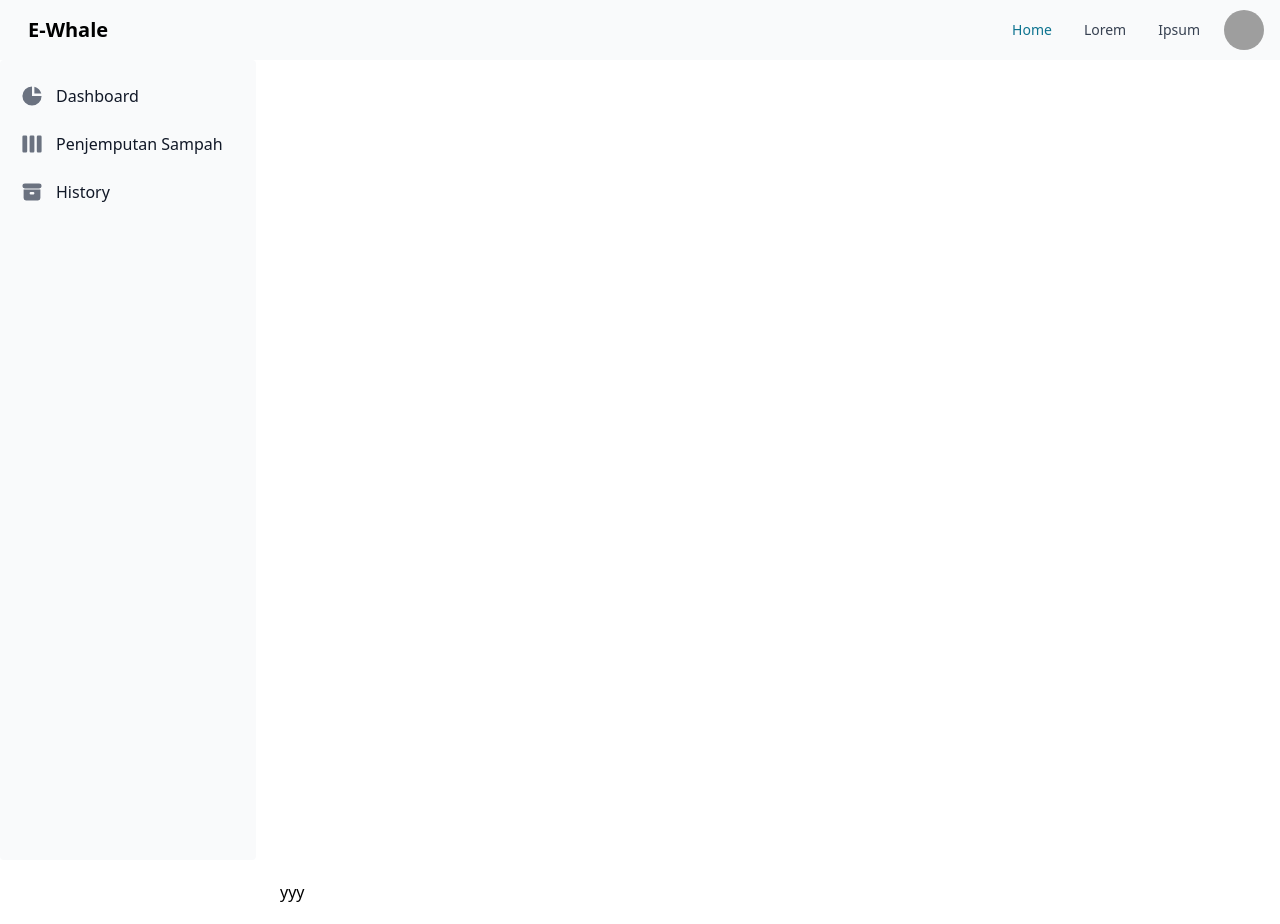
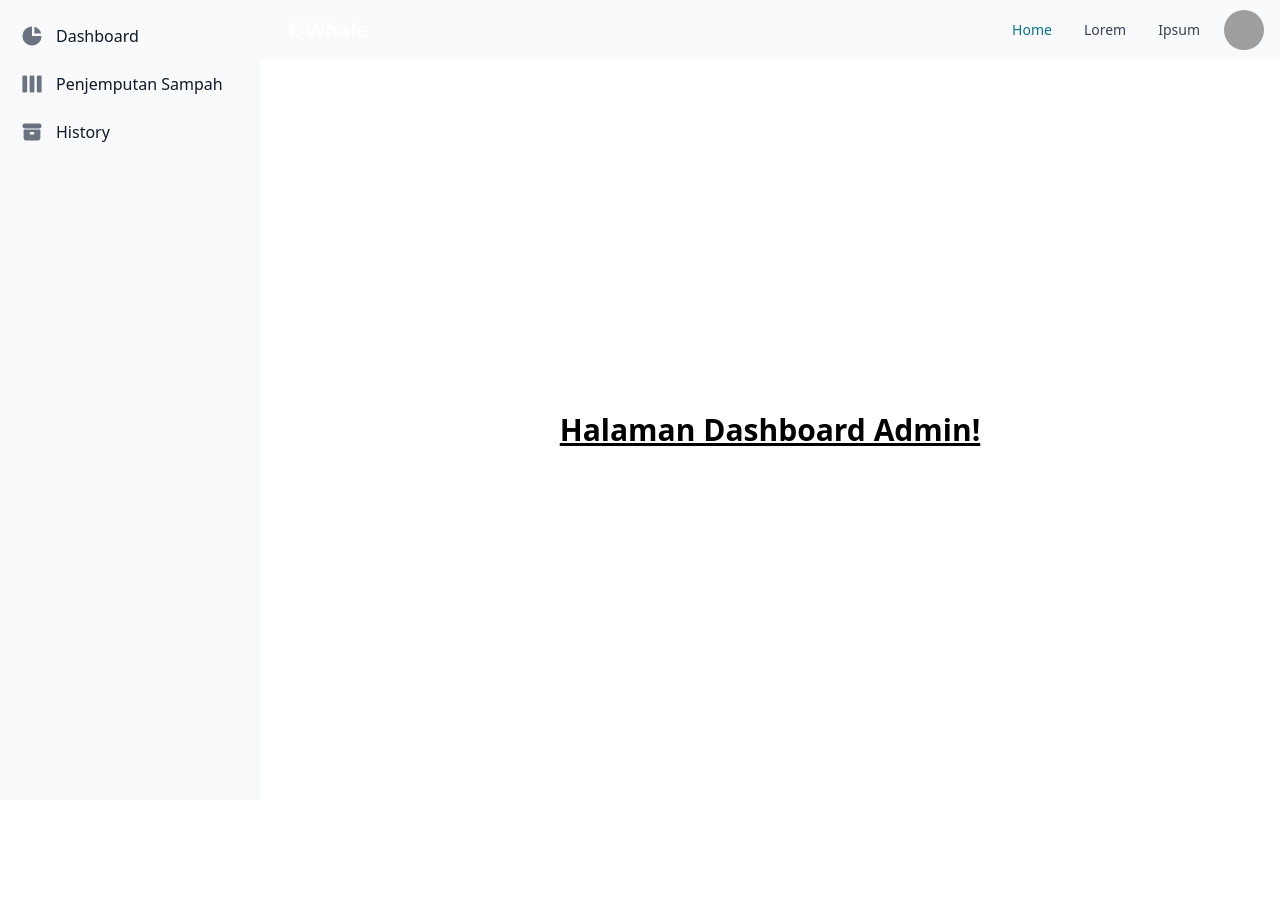
Before and after one commit to e-wastepas-PPL-A/ewastepas-admin-fe, a React (Vite) app: page / in a window 1280 px wide. After the commit the page ends 800 px from the top, so only its background shows below. Built offline with nearby package versions, Linux system fonts and the light colour scheme; grey boxes are pictures that could not be loaded.

Commit message:
Add Dashboard & Register Page

```diff
--- a/index.html
+++ b/index.html
@@ -4,7 +4,9 @@
     <meta charset="UTF-8" />
     <link rel="icon" type="image/svg+xml" href="/vite.svg" />
     <meta name="viewport" content="width=device-width, initial-scale=1.0" />
-    <title>Hades FE</title>
+    <meta property="og:title" content="E-Wastepas" />
+    <meta property="og:description" content="Description for E-Wastepas." />
+    <title>E-Wastepas</title>
   </head>
   <body>
     <div id="root"></div>
--- a/package.json
+++ b/package.json
@@ -13,7 +13,8 @@
     "flowbite": "^2.5.2",
     "flowbite-react": "^0.10.2",
     "react": "^18.3.1",
-    "react-dom": "^18.3.1"
+    "react-dom": "^18.3.1",
+    "react-router-dom": "^6.27.0"
   },
   "devDependencies": {
     "@eslint/js": "^9.11.1",
--- a/src/App.jsx
+++ b/src/App.jsx
@@ -1,35 +1,11 @@
-import React from "react";
-import CustomSidebar from "./components/Sidebar";
-import CustomNavbar from "./components/Navbar";
-
-// Sidebar component
-export function Sidebar1() {
-  return (
-    <div className="Sidebar" style={{ display: "flex", height: "100vh"}}>
-      <CustomSidebar />
-    </div>
-  );
-}
-
-// Navbar component
-export function Navbar1() {
-  return (
-    <div>
-      <CustomNavbar />
-    </div>
-  );
-}
-
 // Main App component
 function App() {
   return (
-    <div>
-      <Navbar1 />
-      <Sidebar1 />
       <div className="content" style={{ marginLeft: "260px", padding: "20px" }}>
-        <p>yyy</p>
+        <h1 className="text-3xl font-bold underline flex justify-center items-center min-h-screen">
+        Hello world!
+        </h1>
       </div>
-    </div>
   );
 }
 
--- a/src/main.jsx
+++ b/src/main.jsx
@@ -1,10 +1,25 @@
-import { StrictMode } from 'react'
-import { createRoot } from 'react-dom/client'
+import ReactDOM from "react-dom/client";
+import { createBrowserRouter, RouterProvider } from "react-router-dom";
 import App from './App.jsx'
+import Dashboard from './pages/DashboardPage.jsx'
+import Register from './pages/RegisterPage.jsx'
 import './style/index.css'
 
-createRoot(document.getElementById('root')).render(
-  <StrictMode>
-    <App />
-  </StrictMode>,
-)
+const router = createBrowserRouter([
+  {
+    path: "/",
+    element: <Dashboard />,
+  },
+  {
+    path: "/test",
+    element: <App />,
+  },
+  {
+    path: "/register",
+    element: <Register />,
+  },
+]);
+
+ReactDOM.createRoot(document.getElementById("root")).render(
+  <RouterProvider router={router} />
+);
--- /dev/null
+++ b/src/pages/DashboardPage.jsx
@@ -0,0 +1,58 @@
+import { useEffect } from "react";
+import React from "react";
+import CustomSidebar from "../components/Sidebar";
+import CustomNavbar from "../components/Navbar";
+
+// Sidebar component
+export function Sidebar1() {
+  return (
+    <div className="Sidebar" style={{
+      position: "fixed",
+      left: 0,
+      top: 0,
+      width: "260px",
+      height: "100vh",
+      backgroundColor: "#f8f9fa"
+    }}>
+      <CustomSidebar />
+    </div>
+  );
+}
+
+// Navbar component
+export function Navbar1() {
+  return (
+    <div style={{ position: "fixed", top: 0, left: "260px", right: 0, height: "60px", backgroundColor: "#343a40", color: "#fff" }}>
+      <CustomNavbar />
+    </div>
+  );
+}
+
+export default function PageName() {
+  useEffect(() => {
+    document.title = "E-Wastepas | Dashboard";
+  }, []);
+
+  return (
+    <div>
+      <Navbar1 />
+      <Sidebar1 />
+
+      {/* Konten utama dashboard */}
+      <div className="content"
+        style={{
+          marginLeft: "260px",
+          marginTop: "60px",
+          padding: "20px",
+          minHeight: "calc(100vh - 60px)",
+          display: "flex",
+          justifyContent: "center",
+          alignItems: "center"
+        }}>
+        <h1 className="text-3xl font-bold underline">
+          Halaman Dashboard Admin!
+        </h1>
+      </div>
+    </div>
+  );
+}
--- /dev/null
+++ b/src/pages/PageName.jsx
@@ -0,0 +1,7 @@
+export default function PageName() {
+    return (
+      <div>
+        <h1>Page</h1>
+      </div>
+    );
+  }
--- /dev/null
+++ b/src/pages/RegisterPage.jsx
@@ -0,0 +1,7 @@
+export default function Register() {
+    return (
+      <h1 className="text-3xl font-bold underline flex justify-center items-center min-h-screen">
+      Halaman Register
+      </h1>
+    );
+}
```
Also changed, not shown: 1 other file (tests, documents, lock files or other folders).
